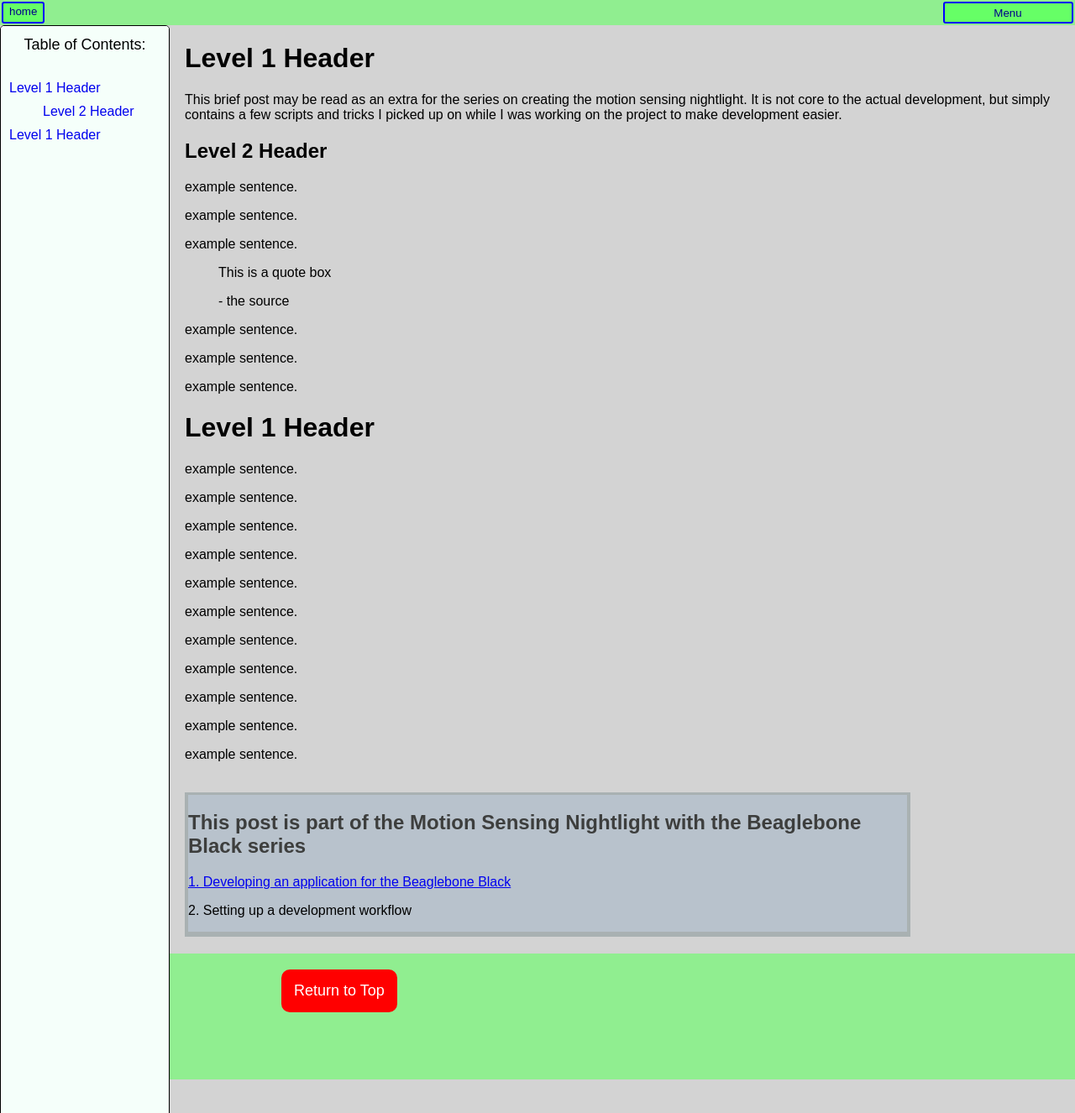
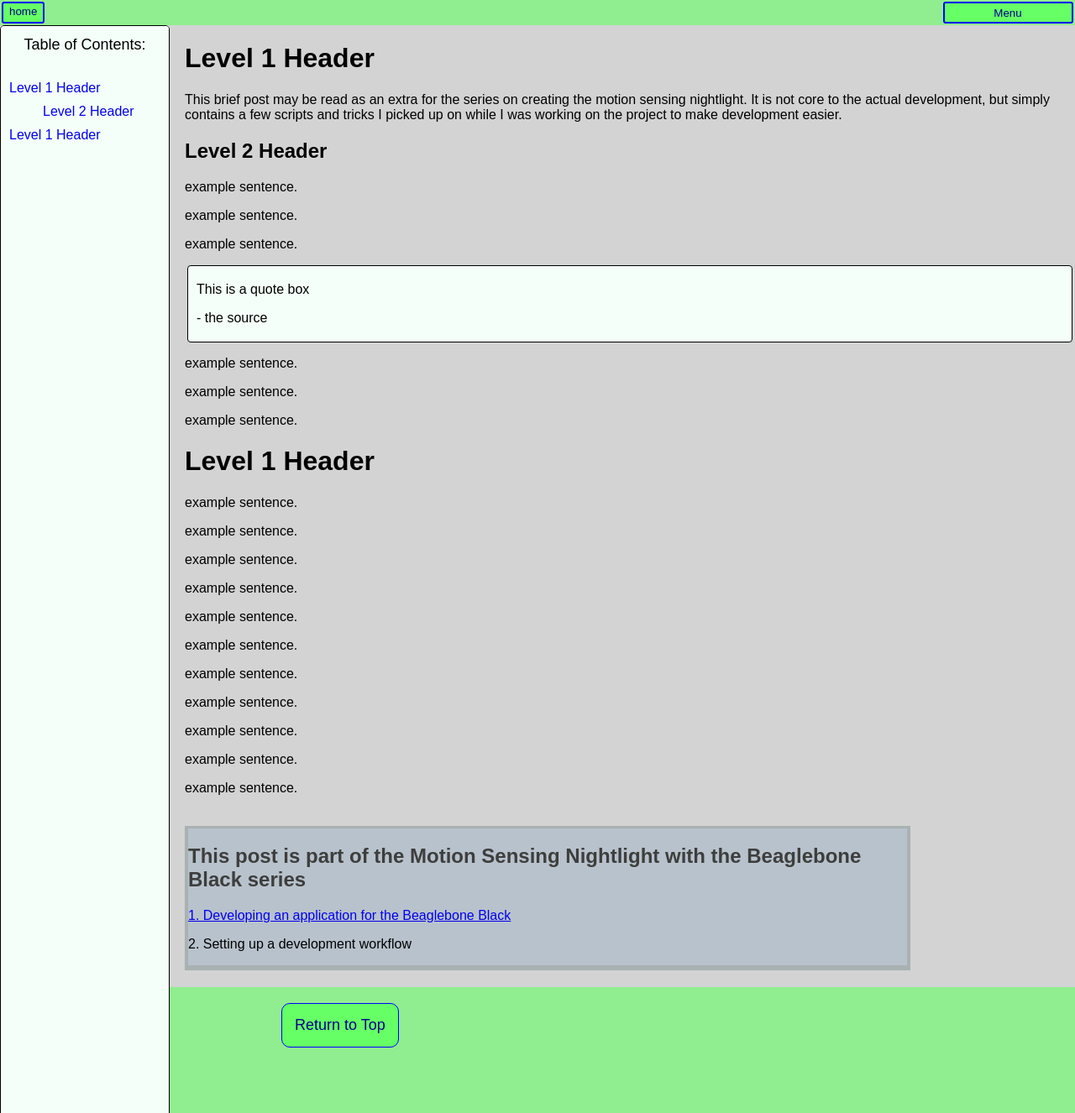
Before and after one commit to scshafe/instructional-blog, a Jekyll site: the page built from _posts/2025-4-12-series1.md, in a window 1280 px wide and 1326 px high. Shown: the whole window at 84% size. Built offline with Jekyll 4.4.1, drawn with Linux system fonts in a browser that asks for light colours; the table of contents is made by our own code.

Commit message:
added site-button class, only used on footer currently

```diff
--- a/_layouts/footer.html
+++ b/_layouts/footer.html
@@ -6,7 +6,7 @@ layout: toc
 
 <footer class="site-footer">
     <div class="footer-inner">
-        <button onclick="topFunction()" id="myBtn" title="Go to top">
+        <button onclick="topFunction()" class="site-button" id="myBtn" title="Go to top">
             Return to Top
         </button>
     </div>
--- a/_sass/default.scss
+++ b/_sass/default.scss
@@ -12,8 +12,3 @@ body {
     background: $background-color;
     margin: 0;
 };
-
-
-.site-button {
-    background: lightgreen;
-};
--- a/_sass/post.scss
+++ b/_sass/post.scss
@@ -6,6 +6,18 @@
 
 .article-post {
     background: $article-background;
+
+    blockquote {
+        border: 1px solid;
+        border-radius: 4px;
+        padding: 3px 10px;
+        margin: 12px 3px;
+        background-color: $article-quote-background;
+        p {
+            background: $article-quote-background;
+        };
+
+    };
 };
 
 .post-and-series {
--- a/_sass/return_to_top.scss
+++ b/_sass/return_to_top.scss
@@ -1,14 +1,6 @@
 #myBtn {
-  //display: none; /* Hidden by default */
-  //position: fixed; /* Fixed/sticky position */
-  bottom: 20px; /* Place the button at the bottom of the page */
-  right: 30px; /* Place the button 30px from the right */
-  z-index: 99; /* Make sure it does not overlap */
-  border: none; /* Remove borders */
   outline: none; /* Remove outline */
-  background-color: red; /* Set a background color */
-  color: white; /* Text color */
-  cursor: pointer; /* Add a mouse pointer on hover */
+
   padding: 15px; /* Some padding */
   border-radius: 10px; /* Rounded corners */
   font-size: 18px; /* Increase font size */
--- a/_sass/site_wide_defaults.scss
+++ b/_sass/site_wide_defaults.scss
@@ -1,4 +1,4 @@
-
+@import "color_palette";
 
 html {
     height: 100%;
@@ -19,3 +19,11 @@ html {
 //    margin: 0;
 //    padding: 0;
 //};
+
+
+.site-button {
+    color: $site-button-color;
+    background: $site-button-background;
+    border: 1px solid $site-button-border;
+    cursor: pointer; /* Add a mouse pointer on hover */
+};
```
